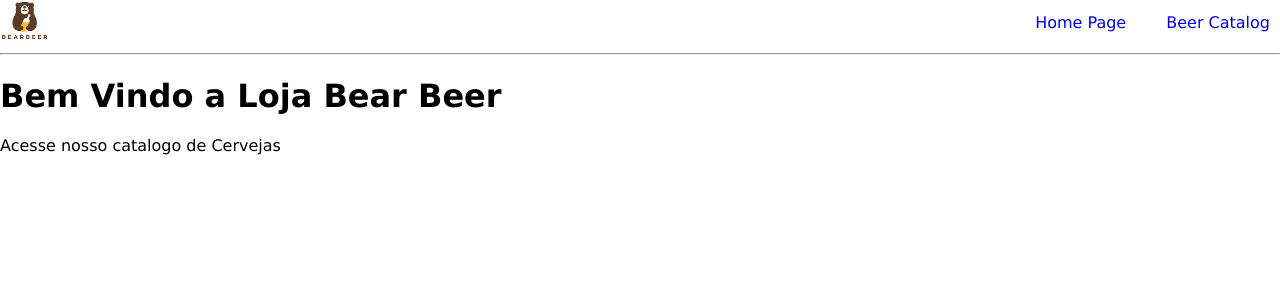
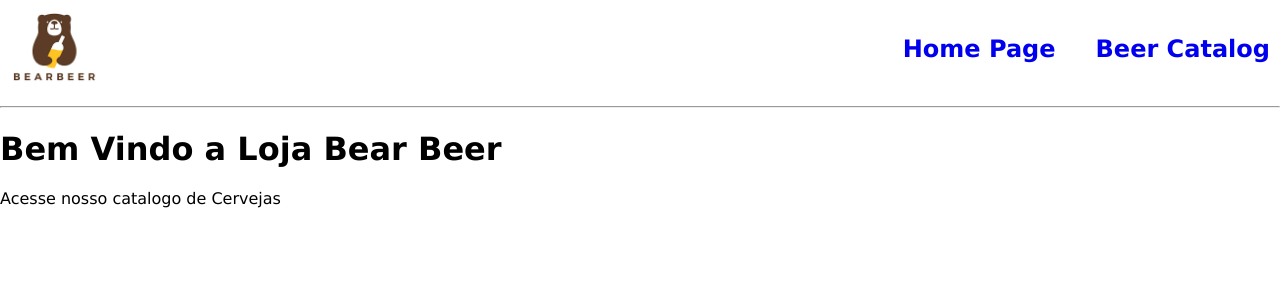
Before and after one commit to gabrielcarlossl/beer-catalog, a React (Vite) app: page / in a window 1280 px wide. Shown: the top 300 px of the page. Built offline with nearby package versions, Linux system fonts and the light colour scheme.

Commit message:
added navbar style

```diff
--- a/src/assets/styles/navbar.styles.css
+++ b/src/assets/styles/navbar.styles.css
@@ -1,3 +1,7 @@
+.logo{
+    margin: 10px;
+}
+
 .nav-container {
   display: flex;
   align-items: center;
@@ -10,5 +14,7 @@
   > a {
     text-decoration: none;
     margin: 10px;
+    font-size: 24px;
+    font-weight: 600;
   }
 }
--- a/src/components/navbar/index.jsx
+++ b/src/components/navbar/index.jsx
@@ -10,7 +10,7 @@ const NavBar = () => {
       <div className='nav-container'>
         <div>
           <Link to='/'>
-            <img className='logo' src={logo} width={50} alt="student" />
+            <img className='logo' src={logo} width={90} alt="student" />
           </Link>
         </div>
         <div className='linkContainer'>
```
